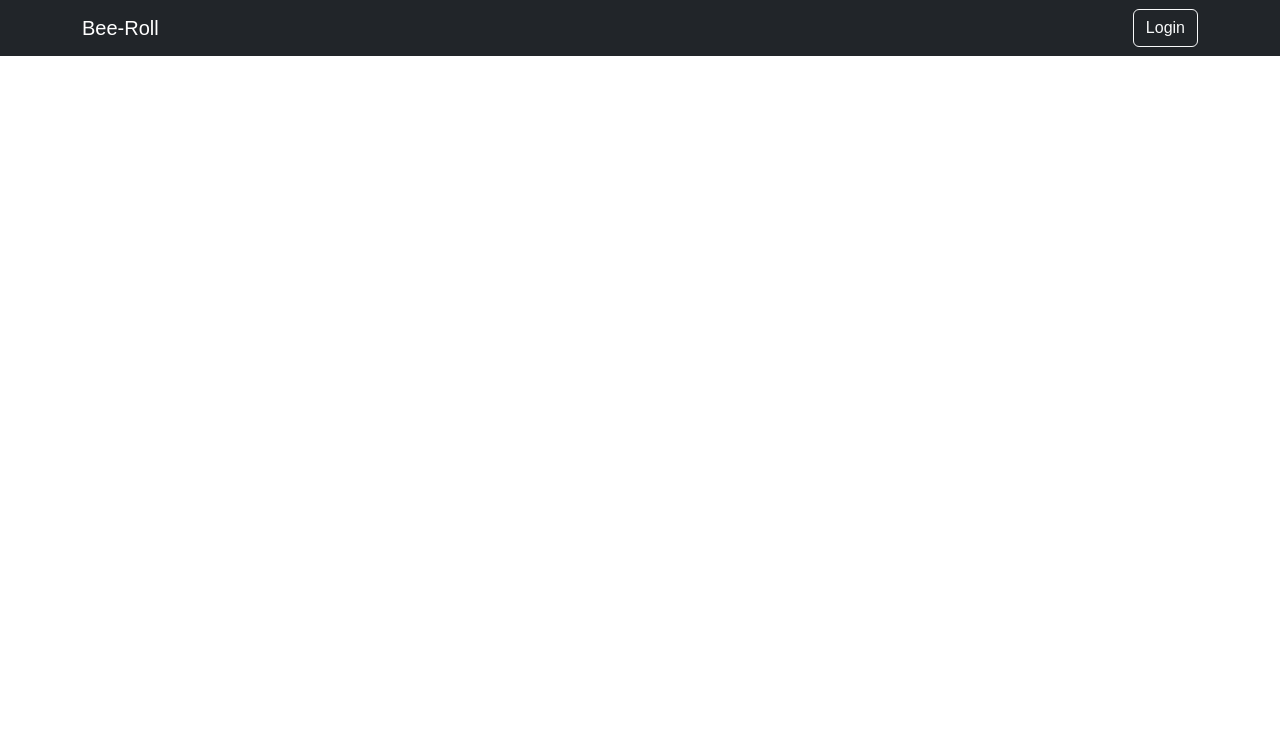
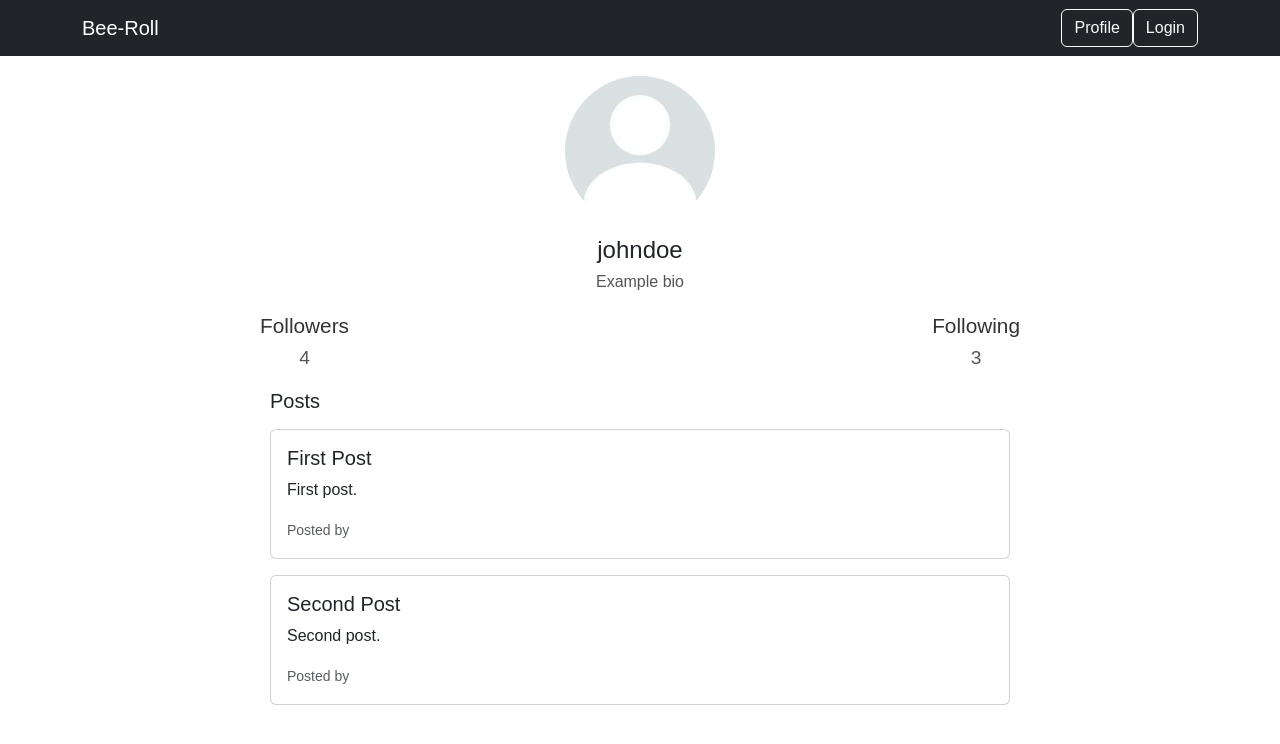
Before and after one commit to deniskilseev/Bee-roll, a React (Create React App) app in the folder frontend/: page /profile in a window 1280 px wide. Before the commit this address had no page. Shown: the top 744 px of the page. Built offline with nearby package versions, Linux system fonts and the light colour scheme.

Commit message:
Add profile page

```diff
--- a/frontend/public/index.html
+++ b/frontend/public/index.html
@@ -24,7 +24,7 @@
       work correctly both with client-side routing and a non-root public URL.
       Learn how to configure a non-root public URL by running `npm run build`.
     -->
-    <title>React App</title>
+    <title>Bee-Roll</title>
   </head>
   <body>
     <noscript>You need to enable JavaScript to run this app.</noscript>
--- a/frontend/src/App.js
+++ b/frontend/src/App.js
@@ -1,15 +1,35 @@
+// App.js
 import React from 'react';
 import { BrowserRouter as Router, Route, Routes } from 'react-router-dom';
+import 'bootstrap/dist/css/bootstrap.min.css';
 import HomePage from './components/Homepage';
 import Taskbar from './components/Taskbar';
+import ProfilePage from './components/Profile';
+import User from './components/User';
 
 const App = () => {
+  const dummyUser = {
+    id: 1,
+    username: 'johndoe',
+    bio: 'Example bio',
+    email: 'john.doe@example.com',
+    profilePicture: 'blank profile pic.jpg',
+    followers: [1, 2, 3, 4],
+    following: [1, 2, 3],
+    posts: [
+      { id: 1, title: 'First Post', content: 'First post.' },
+      { id: 2, title: 'Second Post', content: 'Second post.' },
+    ],
+  };
+
   return (
     <Router>
       <div className="app">
         <Taskbar />
+        <User user={dummyUser} />
         <Routes>
           <Route path="/" element={<HomePage />} />
+          <Route path="/profile" element={<ProfilePage user={dummyUser} />} />
         </Routes>
       </div>
     </Router>
--- a/frontend/src/components/Homepage.js
+++ b/frontend/src/components/Homepage.js
@@ -1,3 +1,4 @@
+// Homepage.js
 import React from 'react';
 import PostList from './PostList';
 
--- a/frontend/src/components/Modals/LoginPageModal.js
+++ b/frontend/src/components/Modals/LoginPageModal.js
@@ -1,3 +1,4 @@
+// LoginPageModal.js
 import React, { useEffect, useState } from 'react';
 import RegisterPageModal from './RegisterPageModal';
 
@@ -21,9 +22,16 @@ const LoginPageModal = ({ showModal, onClose }) => {
 
   const handleClose = () => {
     const modalElement = document.getElementById('loginModal');
+
     if (modalElement) {
       modalElement.classList.remove('show');
       modalElement.style.display = 'none';
+
+      setFormData({
+        username: '',
+        password: '',
+      });
+
       onClose();
     }
   };
@@ -103,7 +111,7 @@ const LoginPageModal = ({ showModal, onClose }) => {
                 Don't have an account?{' '}
                 <button
                   type="button"
-                  className="btn btn-link text-info"
+                  className="btn btn-link text-dark-blue p-0 m-0 pb-1"
                   onClick={handleRegisterClick}
                 >
                   Register Here
--- a/frontend/src/components/Modals/RegisterPageModal.js
+++ b/frontend/src/components/Modals/RegisterPageModal.js
@@ -1,5 +1,7 @@
+// RegisterPageModal.js
 import React, { useState } from 'react';
 import { Modal } from 'react-bootstrap';
+import LoginPageModal from './LoginPageModal';
 
 const RegisterPageModal = ({ showModal, onClose }) => {
   const [formData, setFormData] = useState({
@@ -8,11 +10,20 @@ const RegisterPageModal = ({ showModal, onClose }) => {
     password: '',
   });
 
+  const [showLoginModal, setShowLoginModal] = useState(false);
+
   const handleInputChange = (e) => {
     setFormData({
       ...formData,
       [e.target.name]: e.target.value,
     });
+  };
+
+  const handleLoginClick = () => {
+    onClose(); // Close the registration modal first
+    console.log("Before set: ", showLoginModal);
+    setShowLoginModal(true); // Close the registration modal when opening the login modal
+    console.log("After set: ", showLoginModal);
   };
 
   const handleSubmit = (e) => {
@@ -67,12 +78,25 @@ const RegisterPageModal = ({ showModal, onClose }) => {
           </div>
 
           <div className="modal-footer d-flex justify-content-center">
-            <button type="submit" className="btn btn-primary">
-              Register
-            </button>
-          </div>
+              <button type="submit" className="btn btn-primary">
+                Register
+              </button>
+            </div>
+            <div className="text-center">
+              <p>
+                Already have an account?{' '}
+                <button
+                  type="button"
+                  className="btn btn-link text-dark-blue p-0 m-0 pb-1"
+                  onClick={handleLoginClick}
+                >
+                  Login Here
+                </button>
+              </p>
+            </div>
         </form>
       </Modal.Body>
+      {showLoginModal && <LoginPageModal showModal={showLoginModal} onClose={() => setShowLoginModal(false)} />}
     </Modal>
   );
 };
--- /dev/null
+++ b/frontend/src/components/Profile.js
@@ -0,0 +1,33 @@
+// Profile.js
+import React from 'react';
+import PostList from './PostList';
+
+const Profile = ({ user }) => {
+  return (
+    <div className="profile-container">
+      <div className="profile-header">
+        <img src={user.profilePicture} alt="User Avatar" className="avatar" />
+        <h2 className="username">{user.username}</h2>
+        <p className="bio">{user.bio || 'No bio available'}</p>
+      </div>
+      <div className="profile-content">
+        <div className="centered-section">
+          <h3 className='bio-follow-header'>Followers</h3>
+          <p className='bio-follows'>{user.followers.length}</p>
+        </div>
+        <div className="centered-section">
+          <h3 className='bio-follow-header'>Following</h3>
+          <p className='bio-follows'>{user.following.length}</p>
+        </div>
+      </div>
+      <div className="posts">
+        <div className="section">
+          <h3 className="font-weight-bold">Posts</h3>
+          <PostList posts={user.posts} />
+        </div>
+      </div>
+    </div>
+  );
+};
+
+export default Profile;
--- a/frontend/src/components/Taskbar.js
+++ b/frontend/src/components/Taskbar.js
@@ -1,9 +1,12 @@
+// Taskbar.js
 import React, { useState } from 'react';
 import { Link } from 'react-router-dom';
 import LoginPageModal from './Modals/LoginPageModal';
+import RegisterPageModal from './Modals/RegisterPageModal';
 
 const Taskbar = () => {
   const [showLoginModal, setShowLoginModal] = useState(false);
+  const [showRegisterModal, setShowRegisterModal] = useState(false);
 
   const handleLoginClick = () => {
     setShowLoginModal(true);
@@ -13,16 +16,27 @@ const Taskbar = () => {
     setShowLoginModal(false);
   };
 
+  const handleRegisterModal = () => {
+    setShowRegisterModal(false);
+  };
+
   return (
     <header className={`navbar navbar-dark bg-dark ${showLoginModal ? 'overlay' : ''}`}>
       <div className="container d-flex justify-content-between align-items-center">
         <Link className="navbar-brand" to="/">Bee-Roll</Link>
 
-        <button className="btn btn-outline-light" onClick={handleLoginClick}>
-          <span className="d-inline-block text-center">Login</span>
-        </button>
+        <div>
+          <Link to="/profile" className="btn btn-outline-light mr-2">
+            <span className="d-inline-block text-center">Profile</span>
+          </Link>
+          <button className="btn btn-outline-light" onClick={handleLoginClick}>
+            <span className="d-inline-block text-center">Login</span>
+          </button>
+        </div>
+
 
         <LoginPageModal showModal={showLoginModal} onClose={handleCloseModal} />
+        <RegisterPageModal showModal={showRegisterModal} onClose={handleRegisterModal} />
       </div>
     </header>
   );
--- /dev/null
+++ b/frontend/src/components/User.js
@@ -0,0 +1,22 @@
+import { useState, useEffect } from 'react';
+
+const User = ({ user }) => {
+  const [userData, setUserData] = useState({
+    id: null,
+    username: '',
+    bio: '',
+    email: '',
+    profilePicture: '',
+    followers: [],
+    following: [],
+    posts: [],
+  });
+
+  useEffect(() => {
+    setUserData(user);
+  }, [user]);
+
+  return null;
+};
+
+export default User;
--- a/frontend/src/styles/styles.css
+++ b/frontend/src/styles/styles.css
@@ -38,3 +38,60 @@ body {
   background: rgba(0, 0, 0, 0.6);
   z-index: 999;
 }
+
+.profile-container {
+  max-width: 800px;
+  margin: 0 auto;
+  padding: 20px;
+}
+
+.profile-header {
+  text-align: center;
+}
+
+.avatar {
+  width: 150px;
+  height: 150px;
+  border-radius: 50%;
+  margin-bottom: 10px;
+}
+
+.username {
+  font-size: 24px;
+  margin-bottom: 5px;
+}
+
+.bio {
+  color: #555;
+}
+
+.profile-content {
+  display: flex;
+  justify-content: space-between;
+  margin-top: 20px;
+}
+
+.section {
+  flex: 1;
+  margin: 0 10px;
+}
+
+.section h3 {
+  font-size: 20px;
+  margin-bottom: 10px;
+}
+
+.centered-section {
+  text-align: center;
+}
+
+.bio-follow-header {
+  color: #333;
+  font-size: 1.3rem;
+  margin-bottom: 5px;
+}
+
+.bio-follows {
+  color: #555;
+  font-size: 1.2rem;
+}
```
Also changed, not shown: frontend/public/blank profile pic.jpg (added).
